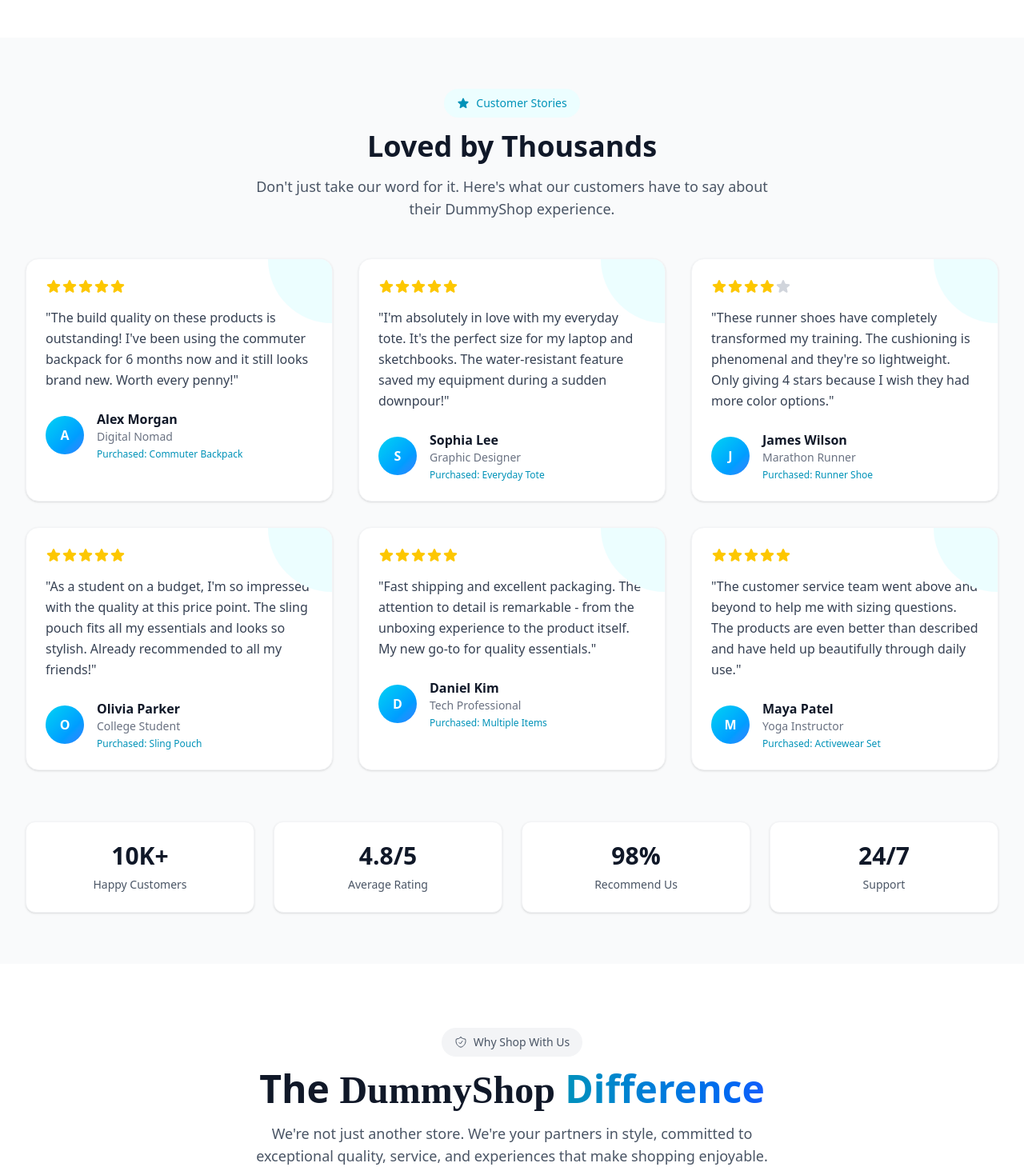
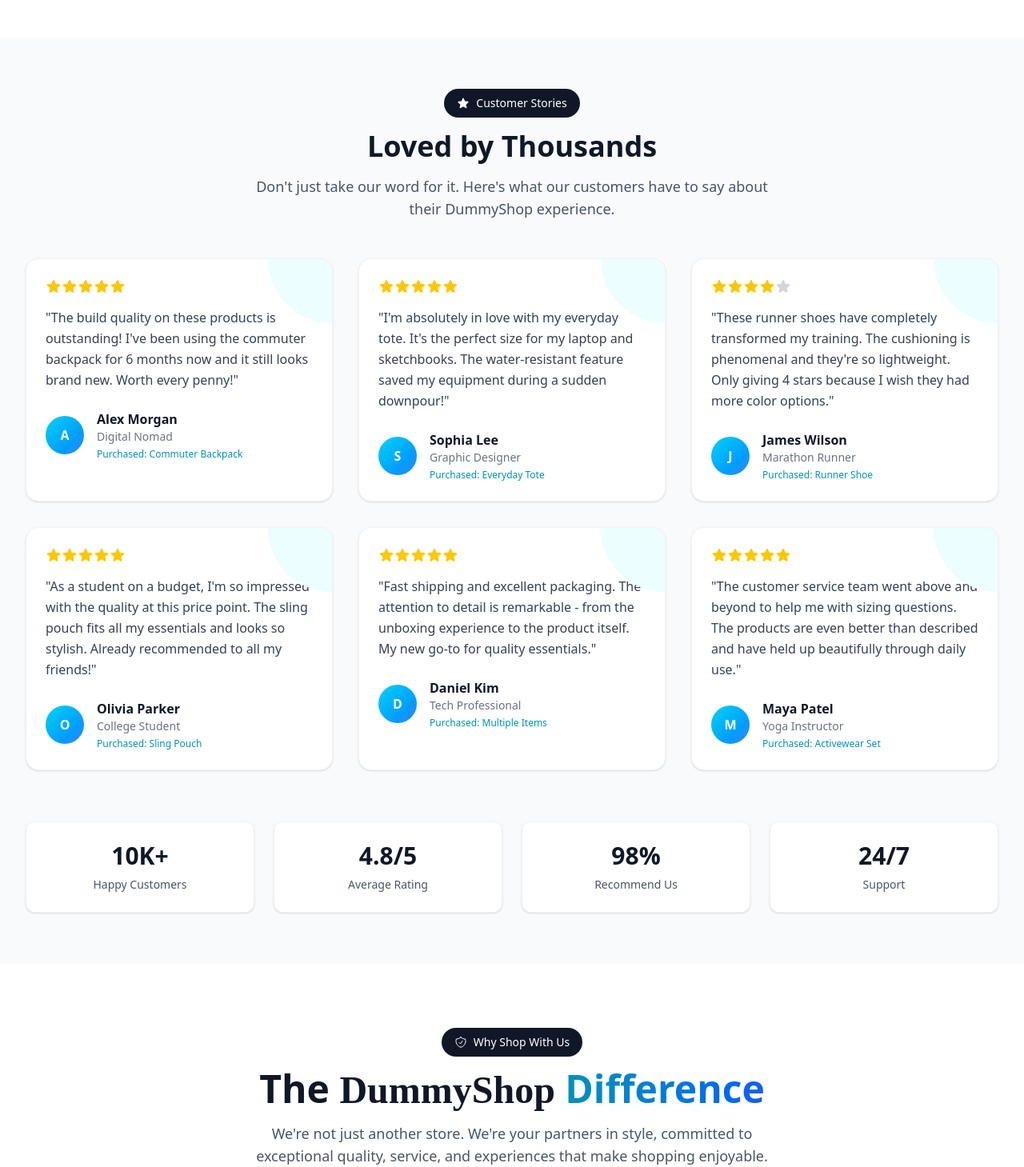
Before and after one commit to abuzar-ali1/dummy-shop, a Next.js app: page / in a window 1280 px wide. Shown: the part 4171-5630 px from the top of the page at 80% size. Built offline with nearby package versions, Linux system fonts and the light colour scheme.

Commit message:
style setting & ComingSoon

```diff
--- a/app/company/page.jsx
+++ b/app/company/page.jsx
@@ -1,10 +1,12 @@
 import React from 'react'
 import CompanyPage from '../ui/Components/CompanyPage'
+import OurTeam from '../ui/Components/OurTeam'
 
 const page = () => {
   return (
     <div>
         <CompanyPage/>
+        <OurTeam/>
     </div>
   )
 }
--- a/app/ui/Components/BlogSection.jsx
+++ b/app/ui/Components/BlogSection.jsx
@@ -67,7 +67,7 @@
           viewport={{ once: true }}
           transition={{ duration: 0.6 }}
         >
-          <div className="inline-flex items-center bg-white text-gray-600 px-4 py-2 rounded-full text-sm font-medium mb-4 shadow-sm border border-gray-200">
+          <div className="inline-flex items-center  bg-gray-900 text-white px-4 py-2 rounded-full text-sm font-medium mb-4 shadow-sm border border-gray-200">
             <CalendarIcon className="w-4 h-4 mr-2" />
             Latest Stories
           </div>
--- a/app/ui/Components/CustomerReviews.jsx
+++ b/app/ui/Components/CustomerReviews.jsx
@@ -116,7 +116,7 @@
           viewport={{ once: true }}
           transition={{ duration: 0.6 }}
         >
-          <div className="inline-flex items-center bg-cyan-50 text-cyan-600 px-4 py-2 rounded-full text-sm font-medium mb-4">
+          <div className="inline-flex items-center bg-gray-900 text-white px-4 py-2 rounded-full text-sm font-medium mb-4">
             <StarIcon className="w-4 h-4 mr-2" />
             Customer Stories
           </div>
--- a/app/ui/Components/Header.jsx
+++ b/app/ui/Components/Header.jsx
@@ -108,9 +108,7 @@
         aria-label="Global"
         className="mx-auto flex max-w-7xl items-center justify-between p-6 lg:px-8"
       >
-        {/* Mobile Icons - Left Side */}
         <div className="flex lg:hidden items-center space-x-4">
-          {/* User Icon */}
           {currentUser ? (
             <motion.div
               whileHover={{ scale: 1.1 }}
@@ -292,14 +290,16 @@
                   {/* Menu Items */}
                   <div className="space-y-2">
                     <a
-                      href="/profile"
+                      href="#"
+                      onClick={handleComingSoon}
                       className="flex items-center px-3 py-2 text-sm text-gray-300 hover:text-white hover:bg-gray-700/50 rounded-lg transition-colors duration-200"
                     >
                       <UserIcon className="w-4 h-4 mr-3" />
                       My Profile
                     </a>
                     <a
-                      href="/orders"
+                      href="#"
+                      onClick={handleComingSoon}
                       className="flex items-center px-3 py-2 text-sm text-gray-300 hover:text-white hover:bg-gray-700/50 rounded-lg transition-colors duration-200"
                     >
                       <ShoppingBagIcon className="w-4 h-4 mr-3" />
--- a/app/ui/Components/OurTeam.jsx
+++ b/app/ui/Components/OurTeam.jsx
@@ -1,10 +1,10 @@
+"use client";
 import { motion } from 'framer-motion';
 import {
   EnvelopeIcon,
   PhoneIcon,
   BuildingStorefrontIcon,
   UserGroupIcon,
-  SparklesIcon
 } from '@heroicons/react/24/outline';
 import { useComingSoon } from '../hooks/useComingSoon';
 
@@ -131,7 +131,7 @@
           viewport={{ once: true }}
           transition={{ duration: 0.6 }}
         >
-          <div className="inline-flex items-center bg-cyan-50 text-cyan-600 px-4 py-2 rounded-full text-sm font-medium mb-4">
+          <div className="inline-flex items-center  bg-gray-900 text-white px-4 py-2 rounded-full text-sm font-medium mb-4">
             <UserGroupIcon className="w-4 h-4 mr-2" />
             Meet Our Team
           </div>
--- a/app/ui/Components/WhyChooseUs.jsx
+++ b/app/ui/Components/WhyChooseUs.jsx
@@ -104,7 +104,7 @@
           viewport={{ once: true }}
           transition={{ duration: 0.6 }}
         >
-          <div className="inline-flex items-center bg-gray-100 text-gray-600 px-4 py-2 rounded-full text-sm font-medium mb-4">
+          <div className="inline-flex items-center  bg-gray-900 text-white px-4 py-2 rounded-full text-sm font-medium mb-4">
             <ShieldCheckIcon className="w-4 h-4 mr-2" />
             Why Shop With Us
           </div>
```
